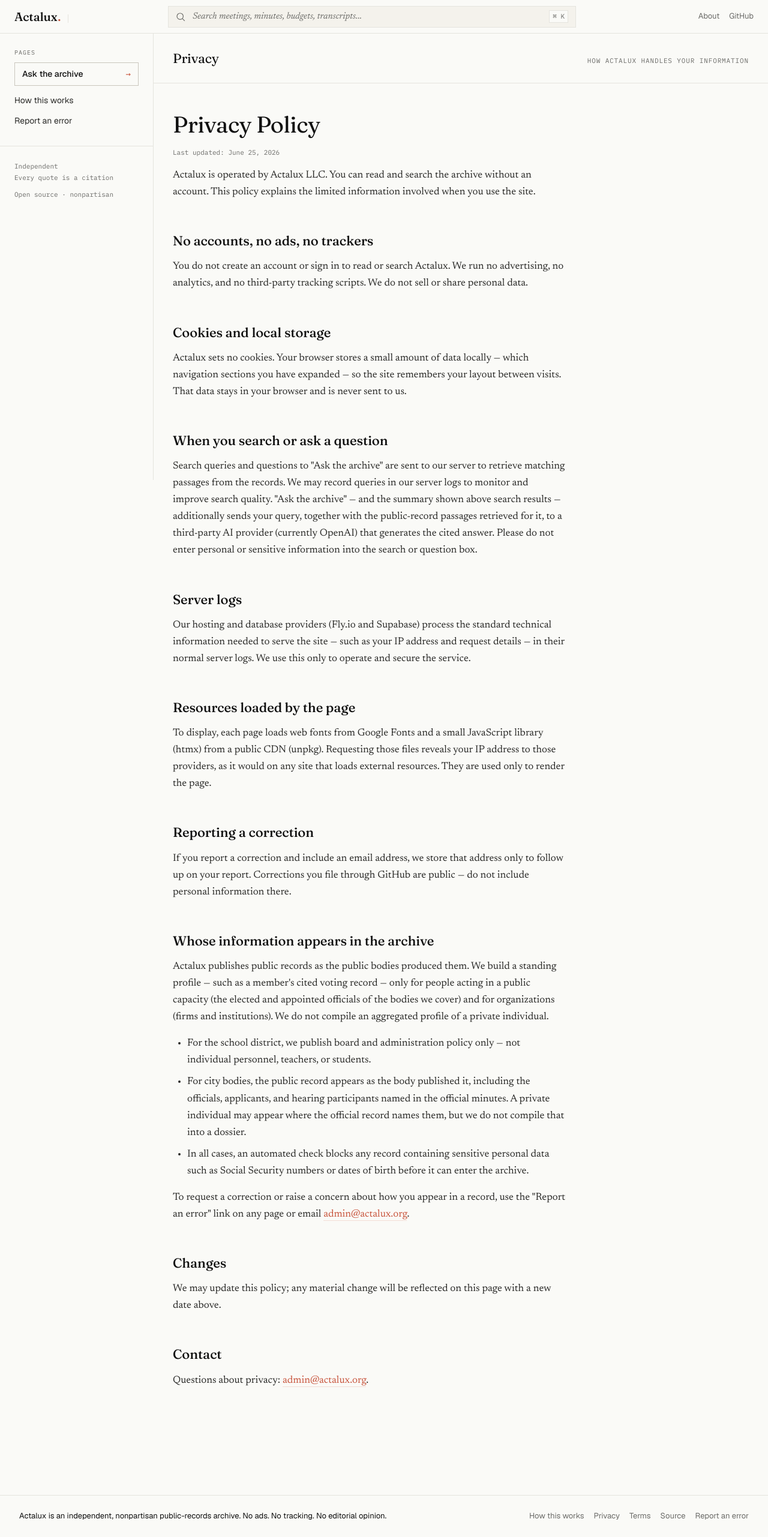
After one commit to Actalux/actalux, a FastAPI app: template src/actalux/web/templates/privacy.html in a window 1280 px wide. The commit adds this page. Shown: the whole page at 60% size. Run offline with FastAPI, Linux system fonts and the light colour scheme; the template is opened without the code that fills it, so the values that code supplies are empty; parts of the project's set-up code (start-up, migrations or seed data) failed here and were passed over.

Commit message:
feat(web): add Privacy Policy and Terms of Use pages
Body-scoped /privacy and /terms pages (with flat redirects, matching the
methodology pattern) and footer links. The privacy policy states which
subjects get a standing dossier (officials and organizations, never
private individuals), now that member voting records are live, and
discloses the OpenAI answer path, server-log processors, and that the
site sets no cookies and runs no trackers. Terms cover as-is/no-warranty,
not-the-official-record, acceptable use, BUSL-1.1 licensing, and
Missouri governing law.

```diff
--- a/src/actalux/web/app.py
+++ b/src/actalux/web/app.py
@@ -1775,6 +1775,33 @@ async def methodology_redirect(request: Request) -> RedirectResponse:
     return _redirect_to_default("/methodology", request)
 
 
+# Privacy and Terms are site-wide (identical across bodies) but render inside the
+# body shell for navigation continuity, matching the methodology pattern: an
+# entity-scoped canonical page plus a flat alias that 301s to the default body.
+@jurisdiction.get("/privacy", response_class=HTMLResponse)
+async def privacy(request: Request, view: EntityView = Depends(resolve_entity)) -> HTMLResponse:
+    """Privacy policy."""
+    return templates.TemplateResponse(request, "privacy.html", _page(view, active="privacy"))
+
+
+@app.get("/privacy", response_class=HTMLResponse)
+async def privacy_redirect(request: Request) -> RedirectResponse:
+    """Flat /privacy -> canonical body."""
+    return _redirect_to_default("/privacy", request)
+
+
+@jurisdiction.get("/terms", response_class=HTMLResponse)
+async def terms(request: Request, view: EntityView = Depends(resolve_entity)) -> HTMLResponse:
+    """Terms of use."""
+    return templates.TemplateResponse(request, "terms.html", _page(view, active="terms"))
+
+
+@app.get("/terms", response_class=HTMLResponse)
+async def terms_redirect(request: Request) -> RedirectResponse:
+    """Flat /terms -> canonical body."""
+    return _redirect_to_default("/terms", request)
+
+
 @app.post("/report-error", response_class=HTMLResponse)
 async def report_error(
     request: Request,
--- a/src/actalux/web/templates/base.html
+++ b/src/actalux/web/templates/base.html
@@ -118,6 +118,8 @@
   </div>
   <div class="links">
     <a href="{{ base }}/methodology">How this works</a>
+    <a href="{{ base }}/privacy">Privacy</a>
+    <a href="{{ base }}/terms">Terms</a>
     <a href="https://github.com/Actalux/actalux" target="_blank" rel="noopener">Source</a>
     <a href="https://github.com/Actalux/actalux/issues/new" target="_blank" rel="noopener">Report an error</a>
   </div>
--- /dev/null
+++ b/src/actalux/web/templates/privacy.html
@@ -0,0 +1,50 @@
+{% extends "base.html" %}
+{% block title %}Privacy{% endblock %}
+{% block content %}
+
+<section class="pane-header">
+  <h2>Privacy</h2>
+  <span class="meta">How Actalux handles your information</span>
+</section>
+
+<article class="prose">
+  <h1>Privacy Policy</h1>
+  <p style="font-family: var(--mono); font-size: 11px; color: var(--muted);">Last updated: June 25, 2026</p>
+
+  <p>Actalux is operated by Actalux LLC. You can read and search the archive without an account. This policy explains the limited information involved when you use the site.</p>
+
+  <h2>No accounts, no ads, no trackers</h2>
+  <p>You do not create an account or sign in to read or search Actalux. We run no advertising, no analytics, and no third-party tracking scripts. We do not sell or share personal data.</p>
+
+  <h2>Cookies and local storage</h2>
+  <p>Actalux sets no cookies. Your browser stores a small amount of data locally — which navigation sections you have expanded — so the site remembers your layout between visits. That data stays in your browser and is never sent to us.</p>
+
+  <h2>When you search or ask a question</h2>
+  <p>Search queries and questions to "Ask the archive" are sent to our server to retrieve matching passages from the records. We may record queries in our server logs to monitor and improve search quality. "Ask the archive" — and the summary shown above search results — additionally sends your query, together with the public-record passages retrieved for it, to a third-party AI provider (currently OpenAI) that generates the cited answer. Please do not enter personal or sensitive information into the search or question box.</p>
+
+  <h2>Server logs</h2>
+  <p>Our hosting and database providers (Fly.io and Supabase) process the standard technical information needed to serve the site — such as your IP address and request details — in their normal server logs. We use this only to operate and secure the service.</p>
+
+  <h2>Resources loaded by the page</h2>
+  <p>To display, each page loads web fonts from Google Fonts and a small JavaScript library (htmx) from a public CDN (unpkg). Requesting those files reveals your IP address to those providers, as it would on any site that loads external resources. They are used only to render the page.</p>
+
+  <h2>Reporting a correction</h2>
+  <p>If you report a correction and include an email address, we store that address only to follow up on your report. Corrections you file through GitHub are public — do not include personal information there.</p>
+
+  <h2>Whose information appears in the archive</h2>
+  <p>Actalux publishes public records as the public bodies produced them. We build a standing profile — such as a member's cited voting record — only for people acting in a public capacity (the elected and appointed officials of the bodies we cover) and for organizations (firms and institutions). We do not compile an aggregated profile of a private individual.</p>
+  <ul>
+    <li>For the school district, we publish board and administration policy only — not individual personnel, teachers, or students.</li>
+    <li>For city bodies, the public record appears as the body published it, including the officials, applicants, and hearing participants named in the official minutes. A private individual may appear where the official record names them, but we do not compile that into a dossier.</li>
+    <li>In all cases, an automated check blocks any record containing sensitive personal data such as Social Security numbers or dates of birth before it can enter the archive.</li>
+  </ul>
+  <p>To request a correction or raise a concern about how you appear in a record, use the "Report an error" link on any page or email <a href="mailto:admin@actalux.org">admin@actalux.org</a>.</p>
+
+  <h2>Changes</h2>
+  <p>We may update this policy; any material change will be reflected on this page with a new date above.</p>
+
+  <h2>Contact</h2>
+  <p>Questions about privacy: <a href="mailto:admin@actalux.org">admin@actalux.org</a>.</p>
+</article>
+
+{% endblock %}
```
Also changed, not shown: src/actalux/web/templates/terms.html (added, +47 -0 lines), tests/test_web.py (+40 -0 lines).
